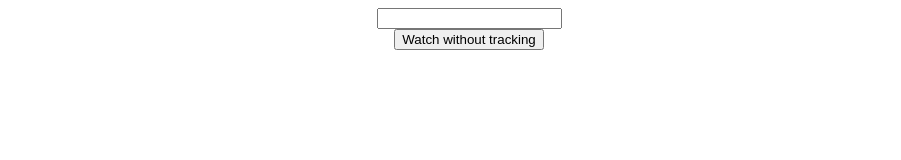
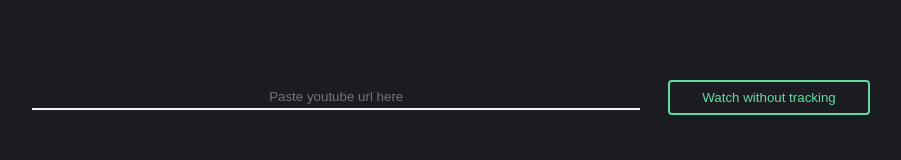
Before and after one commit to mkbryla/yt-no-cookie, a plain HTML site: page index.html in a window 1280 px wide. Shown: the whole page, without its empty margins (171-1072 px from the left). Drawn offline with Linux system fonts and the light colour scheme.

Commit message:
Add styling

```diff
--- a/index.html
+++ b/index.html
@@ -7,11 +7,28 @@
     <title>Youtube -> no cookie</title>
 
     <style>
+      body {
+        margin: 0;
+        background-color: #1b1c22;
+        color: #f8f4f9;
+        font-family: sans-serif;
+      }
+
+      .controls {
+        display: flex;
+        justify-content: center;
+        align-items: center;
+        margin-top: 3rem;
+      }
+
       .input-wrapper {
+        width: 100%;
+        max-width: 600px;
+        position: relative;
         display: flex;
         flex-direction: column;
+        align-items: center;
         justify-content: center;
-        align-items: center;
       }
 
       .no-cookie-content {
@@ -23,6 +40,7 @@
         flex-direction: column;
         align-items: center;
         justify-content: center;
+        font-size: 0.75rem;
       }
 
       .error-message {
@@ -31,19 +49,73 @@
 
       .error-message--visible {
         display: block;
-        color: red;
+        position: absolute;
+        color: #e63946;
+        top: 2rem;
+        font-size: 0.75rem;
+      }
+
+      #url,
+      #url:focus {
+        color: #f8f4f9;
+        background-color: transparent;
+        outline: none;
+        border: none;
+        border-bottom: 2px solid #f8f4f9;
+        box-shadow: none;
+        width: 100%;
+        text-align: center;
+        padding: 0.25rem;
+      }
+
+      #btn {
+        background-color: transparent;
+        border: 2px solid #5fdd9d;
+        border-radius: 4px;
+        color: #5fdd9d;
+        padding: 0.5rem 2rem;
+        margin: 2rem;
+        transition: all 300ms ease-in-out;
+        cursor: pointer;
+      }
+
+      #btn:hover {
+        border: 2px solid #5fdd9d;
+        color: #1b1c22;
+        background-color: #5fdd9d;
+      }
+
+      #no-cookie-url,
+      #no-cookie-url:visited {
+        color: #f8f4f9;
+        transition: color 300ms ease-in-out;
+      }
+
+      #no-cookie-url:hover {
+        color: #e63946;
+      }
+
+      #no-cookie-iframe {
+        max-width: 1000px;
+        margin-top: 0.75rem;
       }
     </style>
   </head>
   <body>
-    <div class="input-wrapper">
-      <input type="text" id="url" />
+    <div class="controls">
+      <div class="input-wrapper">
+        <input type="text" id="url" placeholder="Paste youtube url here" />
+        <span class="error-message"
+          >Oops, something wrong with url. Please check url once again</span
+        >
+      </div>
       <button id="btn">Watch without tracking</button>
-      <span class="error-message">Oops, something wrong with url. Please check url once again</span>
     </div>
 
     <div class="no-cookie-content">
-      <span>Watch here or go directly to <a id="no-cookie-url" href=""></a></span>
+      <span
+        >Watch here or go directly to <a id="no-cookie-url" href=""></a
+      ></span>
 
       <iframe
         id="no-cookie-iframe"
@@ -65,9 +137,7 @@
     const errorMessageElement = document.querySelector(".error-message");
 
     const getNoCookieUrl = () => {
-      const url =
-        inputElement.value ||
-        "https://www.youtube.com/watch?v=Ope4lYMYgVo&ab_channel=Savjz";
+      const url = inputElement.value;
 
       const videoIdRegexp =
         /^(https?:)?(\/\/)?((www\.|m\.)?youtube(-nocookie)?\.com\/((watch)?\?(feature=\w*&)?vi?=|embed\/|vi?\/|e\/)|youtu.be\/)([\w\-]{10,20})/i;
@@ -95,12 +165,6 @@
 
       noCookieIframeElement.src = noCookieUrl;
       noCookieContentElement.classList.add("no-cookie-content--visible");
-
-      window.history.pushState(
-        undefined,
-        undefined,
-        window.location.origin + "?" + "url=" + noCookieUrl
-      );
     });
   </script>
 </html>
```
